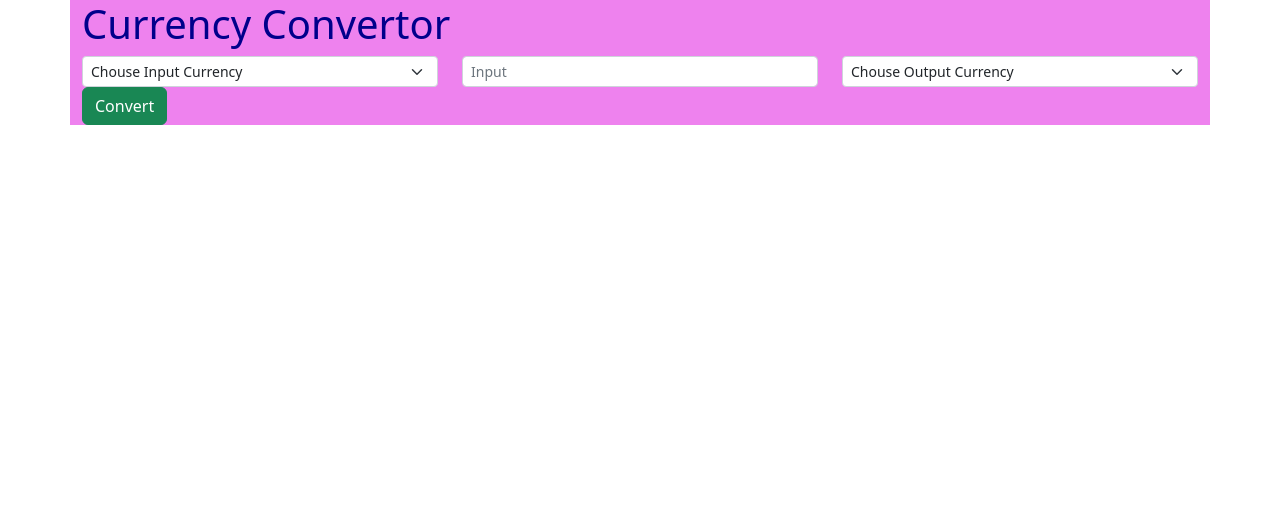
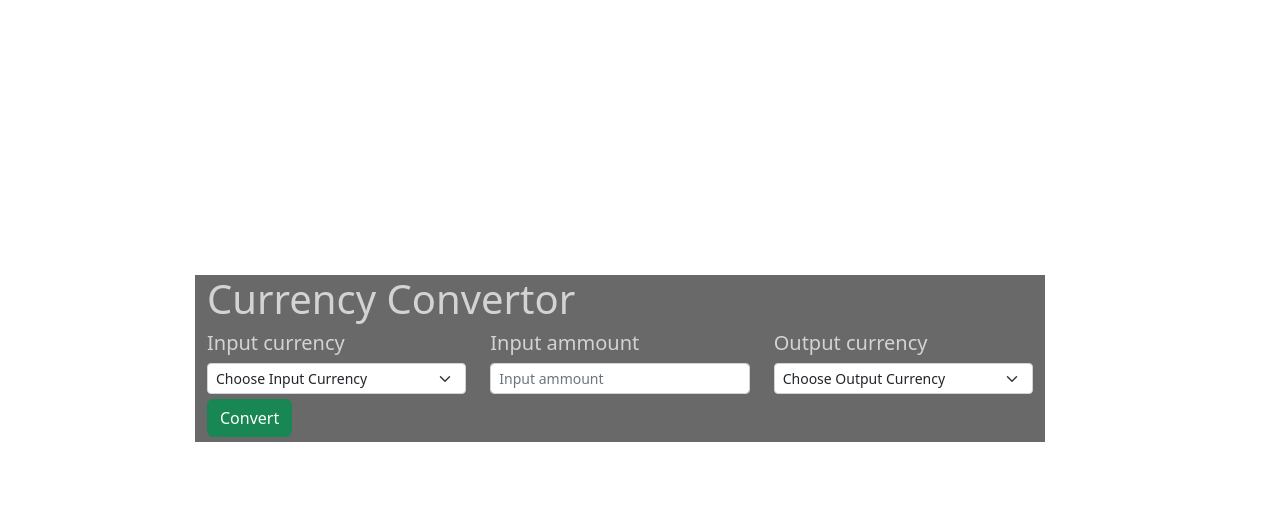
Before and after one commit to 7seventh7/basic_currency_convertor, a Django app: page / in a window 1280 px wide. Shown: the top 524 px of the page. Run offline with Django 4.2, Linux system fonts and the light colour scheme; data that the repository does not hold is empty.

Commit message:
осталось допилить ещё пару исключений

```diff
--- a/currency_convertor/static/css/style.css
+++ b/currency_convertor/static/css/style.css
@@ -1,4 +1,27 @@
 .container {
-    background-color: violet;
-    color: darkblue;
+    background-color: dimgray;
+    color: lightgray;
 }
+
+.parent {
+    width: 100%;
+    height: 100%;
+    position: absolute;
+    top: 0;
+    left: 0;
+    overflow: auto;
+    background-color: rgba(4,10,15,0.85);
+}
+
+.block {
+    width: 850px;
+    height: 250px;
+    position: absolute;
+    top: 50%;
+    left: 25%;
+    margin: -125px 0 0 -125px;
+}
+
+.btn {
+    margin: 5px 0px 5px 0px;
+}
--- a/currency_convertor/views.py
+++ b/currency_convertor/views.py
@@ -11,6 +11,23 @@
         return render(request, 'base.html', {'correncies': currencies})
 
     if request.method == 'POST':
+        if request.POST.get('from_cur') == 'Choose Input Currency' or request.POST.get('from_cur') == '!!CHOOSE CURRENCY!!' :
+            error = 'please choose input currency!'
+            if request.POST.get('input'):
+                input = request.POST.get('input')
+            return render(request, 'base.html', {'correncies': currencies, 'error': error, 'input': input})
+        if request.POST.get('in_cur') == 'Choose Output Currency' or request.POST.get('in_cur') == '!!CHOOSE CURRENCY!!' :
+            error = 'please choose output currency!'
+            if request.POST.get('input'):
+                input = request.POST.get('input')
+            return render(request, 'base.html', {'correncies': currencies, 'error': error, 'input': input})
+        if  request.POST.get('input') == None:
+            error_type = 'not valid data'
+
+            input_currncy = request.POST.get("from_cur")
+            output_currncy = request.POST.get("in_cur")
+            return render(request, 'base.html', {'correncies': currencies, 'error_type': error_type, 'input_currency': input_currncy, 'output_currncy': output_currncy})
+
         ammount = request.POST.get('input')
         input_currncy = request.POST.get("from_cur")
         output_currncy = request.POST.get("in_cur")
--- a/templates/base.html
+++ b/templates/base.html
@@ -9,14 +9,30 @@
           integrity="sha384-rbsA2VBKQhggwzxH7pPCaAqO46MgnOM80zW1RWuH61DGLwZJEdK2Kadq2F9CUG65" crossorigin="anonymous">
 </head>
 <body>
-<form action="" method="post">
+<div class='perrent'>
+    <div class='block'>
+        <form action="{% url 'index' %}" method="post">
             {% csrf_token %}
             <div class="container">
                 <h1>Currency Convertor</h1>
                 <div class="row">
                     <div class="col">
-                <select class="form-select form-select-sm" aria-label=".form-select-sm example" value="{{ from_cur }}" name="from_cur">
-                    <option selected>Chouse Input Currency</option>
+                        <div>
+                            <h5>Input currency</h5>
+
+                            <select class="form-select form-select-sm" aria-label=".form-select-sm example"
+                                    value="{{ from_cur }}" name="from_cur">
+                                {% if input_currency %}
+                                    <option selected>{{ input_currency }}</option>
+                                {% else %}
+                                    {% if error %}
+                                        <div>
+                                            <option selected>!!CHOOSE CURRENCY!!</option>
+                                        </div>
+                                    {% else %}
+                                        <option selected>Choose Input Currency</option>
+                                    {% endif %}
+                                {% endif %}
                                 {% if correncies %}
                                     {% for cur in correncies %}
                                         <option value="{{ cur }}">{{ cur }}</option>
@@ -24,14 +40,33 @@
                                 {% endif %}
                             </select>
                         </div>
-
-            <div class="col">
-                <input type="number" class="form-control form-control-sm" placeholder="Input" aria-label="Input" value="{{ input }}" name = "input">
                     </div>
 
                     <div class="col">
-                <select class="form-select form-select-sm" aria-label=".form-select-sm example" value = "{{ in_cur }}" name = "in_cur">
-                    <option selected>Chouse Output Currency</option>
+                        <div>
+                            <h5>Input ammount</h5>
+                            <input type="number" class="form-control form-control-sm" placeholder="Input ammount"
+                                   aria-label="Input" {% if ammount %} value="{{ ammount }}" {% else %}
+                                   value="{{ input }}" {% endif %} name="input">
+                        </div>
+                    </div>
+
+                    <div class="col">
+                        <div>
+                            <h5>Output currency</h5>
+                            <select class="form-select form-select-sm" aria-label=".form-select-sm example"
+                                    value="{{ in_cur }}" name="in_cur">
+                                {% if output_currncy %}
+                                    <option selected>{{ output_currncy }}</option>
+                                {% else %}
+                                    {% if error %}
+                                        <div>
+                                            <option selected>!!CHOOSE CURRENCY!!</option>
+                                        </div>
+                                    {% else %}
+                                        <option selected>Choose Output Currency</option>
+                                    {% endif %}
+                                {% endif %}
                                 {% if correncies %}
                                     {% for cur in correncies %}
                                         <option value="{{ cur }}">{{ cur }}</option>
@@ -40,20 +75,28 @@
 
                             </select>
                         </div>
+                    </div>
                     {% if ammount %}
                         <div class="col">
-                <output type="text" class="form-control form-control-sm" placeholder="Output" aria-label="Output">{{ exchange }}</output>
+                            <div>
+                                <h5>Total</h5>
+                                <output type="text" class="form-control form-control-sm" placeholder="Output"
+                                        aria-label="Output">{{ exchange }}</output>
+                            </div>
                         </div>
                     {% endif %}
 
                 </div>
+
                 <div class="row">
-            <div class="col-sm-10">
+                    <div class="col-sm-2">
                         <button type="submit" class="btn btn-success">Convert</button>
                     </div>
                 </div>
             </div>
         </form>
+    </div>
+</div>
 <script src="https://cdn.jsdelivr.net/npm/bootstrap@5.2.3/dist/js/bootstrap.bundle.min.js"
         integrity="sha384-kenU1KFdBIe4zVF0s0G1M5b4hcpxyD9F7jL+jjXkk+Q2h455rYXK/7HAuoJl+0I4"
         crossorigin="anonymous"></script>
```
Lines whose indentation alone changed are shown as unchanged.
